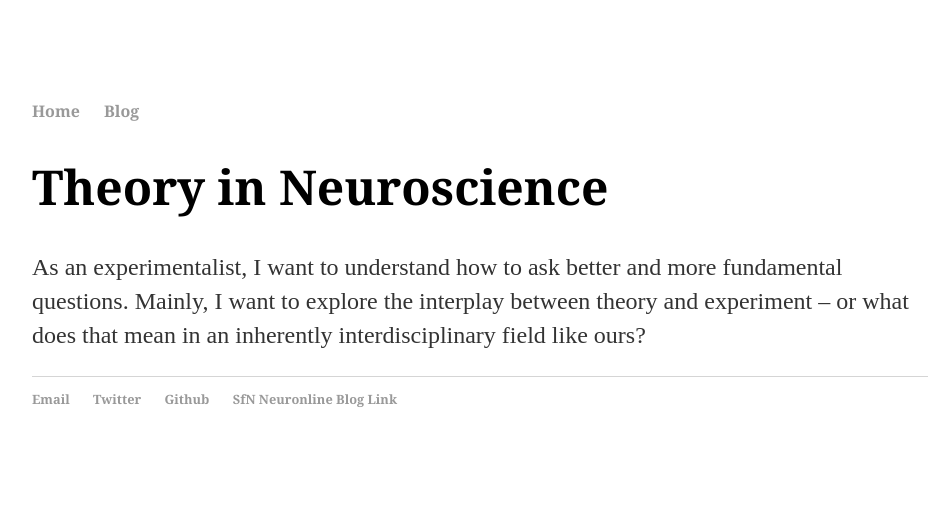
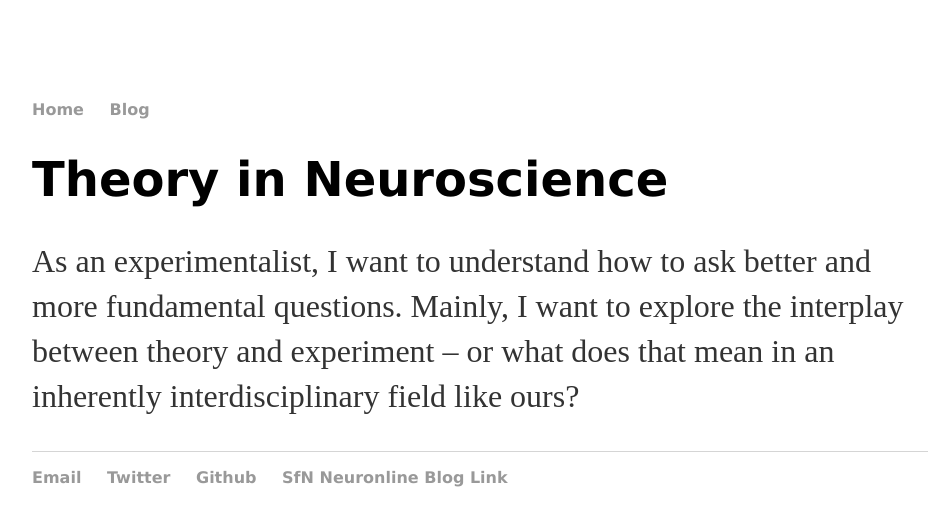
Before and after one commit to bitsandspikes/bitsandspikes.github.io, a Jekyll site: the page built from index.html, in a window 1280 px wide. Shown: the top 526 px of the page, without its empty margins (160-1097 px from the left). Built offline with Jekyll 4.4.1, drawn with Linux system fonts in a browser that asks for light colours.

Commit message:
Update main.css

```diff
--- a/css/main.css
+++ b/css/main.css
@@ -3,7 +3,7 @@ body {
     width: 70%;
 }
 nav ul, footer ul {
-    font-family:'Cambria', 'Cambria', 'Cambria';
+    font-family:'Verdana', 'Verdana', 'Verdana';
     padding: 0px;
     list-style: none;
     font-weight: bold;
@@ -21,16 +21,16 @@ a:hover {
 }
 h1 {
     font-size: 3em;
-    font-family:'Cambria', 'Cambria', 'Cambria';
+    font-family:'Verdana', 'Verdana', 'Verdana';
 }
 p {
-    font-size: 1.5em;
+    font-size: 2em;
     line-height: 1.4em;
     color: #333;
 }
 footer {
     border-top: 1px solid #d5d5d5;
-    font-size: .8em;
+    font-size: 1em;
 }
 
 ul.posts {
```
